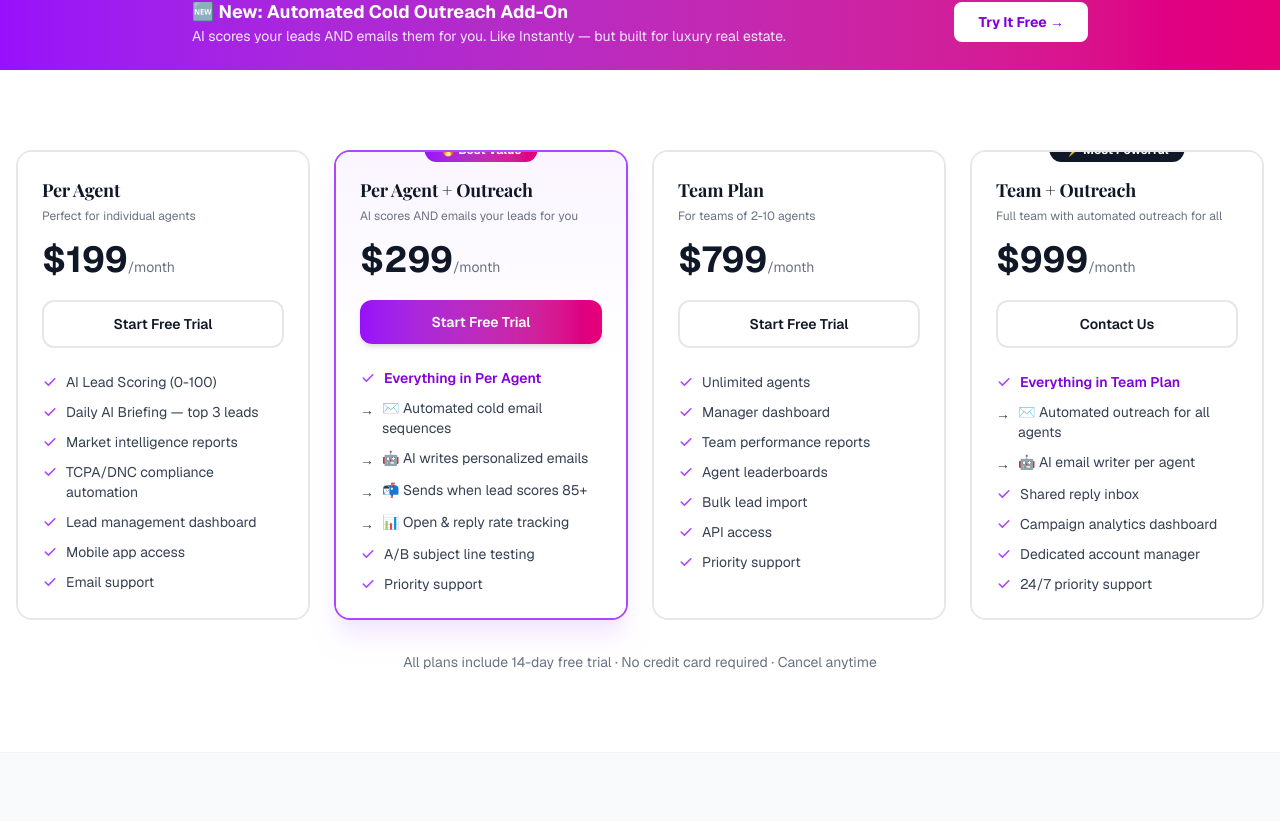
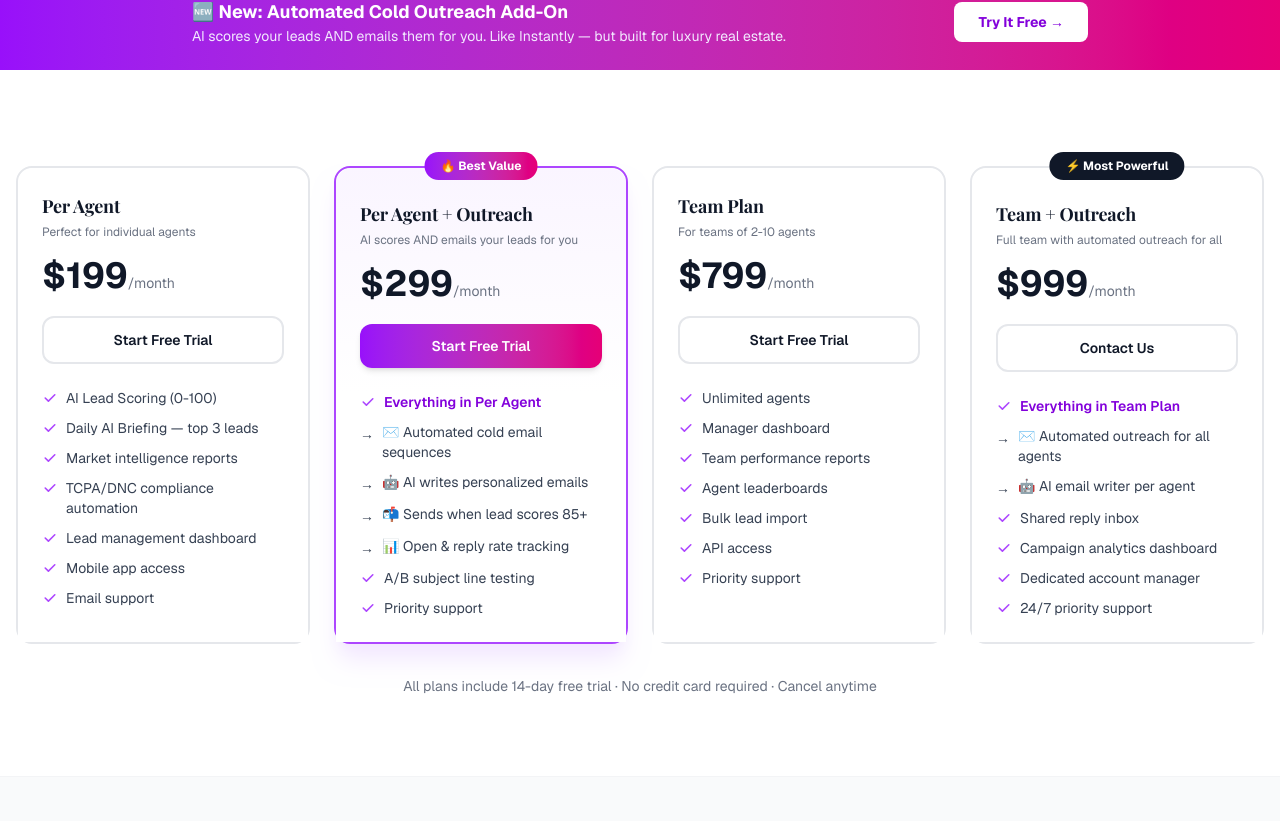
Before and after one commit to robopdesigns/luxeleadpro-site, a Next.js app: page /pricing in a window 1280 px wide. Shown: the part 420-1241 px from the top of the page. Built offline with nearby package versions, Linux system fonts and the light colour scheme; no server answers; a web font is replaced by a local one.

Commit message:
FIX: Pricing cards - remove overflow-hidden, add top padding for badges, badges no longer clipped

```diff
--- a/app/page.tsx
+++ b/app/page.tsx
@@ -320,7 +320,7 @@ export default function HomePage() {
             <p className="text-lg text-gray-600">Start free for 14 days. No credit card. No commitment.</p>
           </div>
 
-          <div className="grid grid-cols-1 md:grid-cols-3 gap-6 mb-10">
+          <div className="grid grid-cols-1 md:grid-cols-3 gap-6 mb-10 mt-4">
             {[
               {
                 name: 'Per Agent',
@@ -350,12 +350,13 @@ export default function HomePage() {
                 cta: 'Start Free Trial',
               },
             ].map((tier, i) => (
-              <div key={i} className={`rounded-2xl p-7 border-2 transition relative ${tier.popular ? 'border-purple-500 bg-white shadow-xl shadow-purple-100' : 'border-gray-200 bg-white hover:border-purple-200'}`}>
+              <div key={i} className={`rounded-2xl border-2 transition relative flex flex-col ${tier.popular ? 'border-purple-500 bg-white shadow-xl shadow-purple-100' : 'border-gray-200 bg-white hover:border-purple-200'}`}>
                 {tier.badge && (
-                  <div className="absolute -top-4 left-1/2 -translate-x-1/2 bg-gradient-to-r from-purple-600 to-pink-600 text-white text-xs font-bold px-4 py-1.5 rounded-full whitespace-nowrap">
+                  <div className="absolute -top-4 left-1/2 -translate-x-1/2 bg-gradient-to-r from-purple-600 to-pink-600 text-white text-xs font-bold px-4 py-1.5 rounded-full whitespace-nowrap z-10">
                     {tier.badge}
                   </div>
                 )}
+                <div className={`p-7 ${tier.badge ? 'pt-10' : 'pt-7'} flex-1 flex flex-col`}>
                 <h3 className="text-xl font-bold text-gray-900 mb-1">{tier.name}</h3>
                 <div className="mb-5">
                   <span className="text-4xl font-bold text-gray-900">{tier.price}</span>
@@ -369,9 +370,10 @@ export default function HomePage() {
                     </li>
                   ))}
                 </ul>
-                <Link href="/agent/signup" className={`block w-full text-center py-3 rounded-xl font-semibold transition text-sm ${tier.popular ? 'bg-gradient-to-r from-purple-600 to-pink-600 text-white hover:from-purple-700 hover:to-pink-700 shadow-md' : 'border-2 border-gray-200 text-gray-900 hover:border-purple-400 hover:text-purple-600'}`}>
+                <Link href="/agent/signup" className={`block w-full text-center py-3 rounded-xl font-semibold transition text-sm mt-auto ${tier.popular ? 'bg-gradient-to-r from-purple-600 to-pink-600 text-white hover:from-purple-700 hover:to-pink-700 shadow-md' : 'border-2 border-gray-200 text-gray-900 hover:border-purple-400 hover:text-purple-600'}`}>
                   {tier.cta}
                 </Link>
+                </div>
               </div>
             ))}
           </div>
--- a/app/pricing/page.tsx
+++ b/app/pricing/page.tsx
@@ -132,25 +132,25 @@ export default function PricingPage() {
         {/* ─── PRICING CARDS ─── */}
         <section className="px-4 py-16 sm:py-20">
           <div className="max-w-7xl mx-auto">
-            <div className="grid grid-cols-1 sm:grid-cols-2 xl:grid-cols-4 gap-6">
+            <div className="grid grid-cols-1 sm:grid-cols-2 xl:grid-cols-4 gap-6 mt-4">
               {plans.map((plan, i) => (
                 <div
                   key={i}
-                  className={`rounded-2xl border-2 overflow-hidden flex flex-col transition hover:shadow-lg relative ${
+                  className={`rounded-2xl border-2 flex flex-col transition hover:shadow-lg relative ${
                     plan.popular
                       ? 'border-purple-500 shadow-xl shadow-purple-100'
                       : 'border-gray-200 bg-white'
                   }`}
                 >
                   {plan.badge && (
-                    <div className={`absolute -top-3.5 left-1/2 -translate-x-1/2 text-xs font-bold px-4 py-1 rounded-full whitespace-nowrap ${
+                    <div className={`absolute -top-4 left-1/2 -translate-x-1/2 text-xs font-bold px-4 py-1.5 rounded-full whitespace-nowrap z-10 ${
                       plan.popular ? 'bg-gradient-to-r from-purple-600 to-pink-600 text-white' : 'bg-gray-900 text-white'
                     }`}>
                       {plan.badge}
                     </div>
                   )}
 
-                  <div className={`p-6 ${plan.popular ? 'bg-gradient-to-b from-purple-50 to-white' : 'bg-white'}`}>
+                  <div className={`p-6 ${plan.badge ? 'pt-8' : 'pt-6'} ${plan.popular ? 'bg-gradient-to-b from-purple-50 to-white' : 'bg-white'} rounded-t-2xl`}>
                     <h3 className="text-lg font-bold text-gray-900 mb-1">{plan.name}</h3>
                     <p className="text-xs text-gray-500 mb-4">{plan.desc}</p>
                     <div className="mb-5">
```
